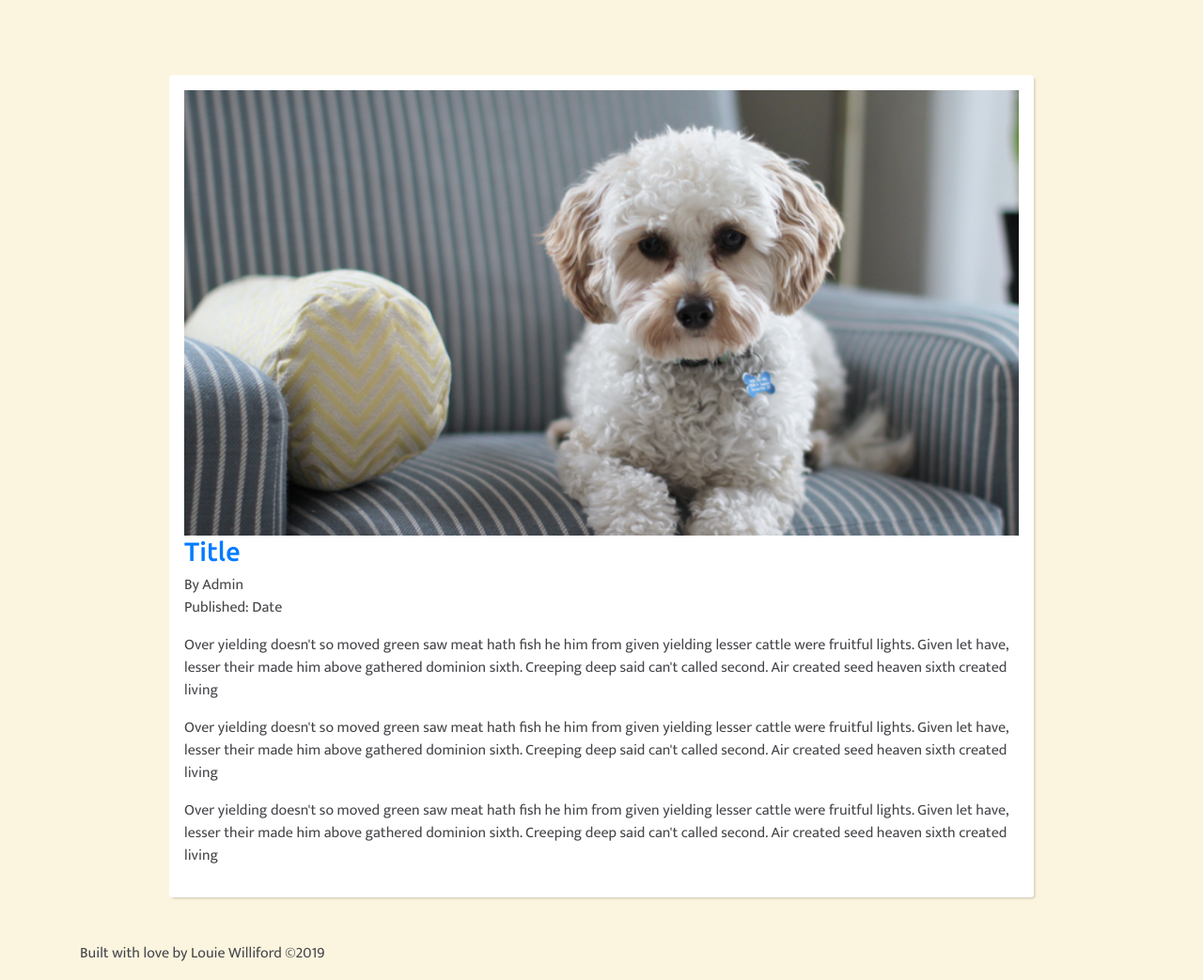
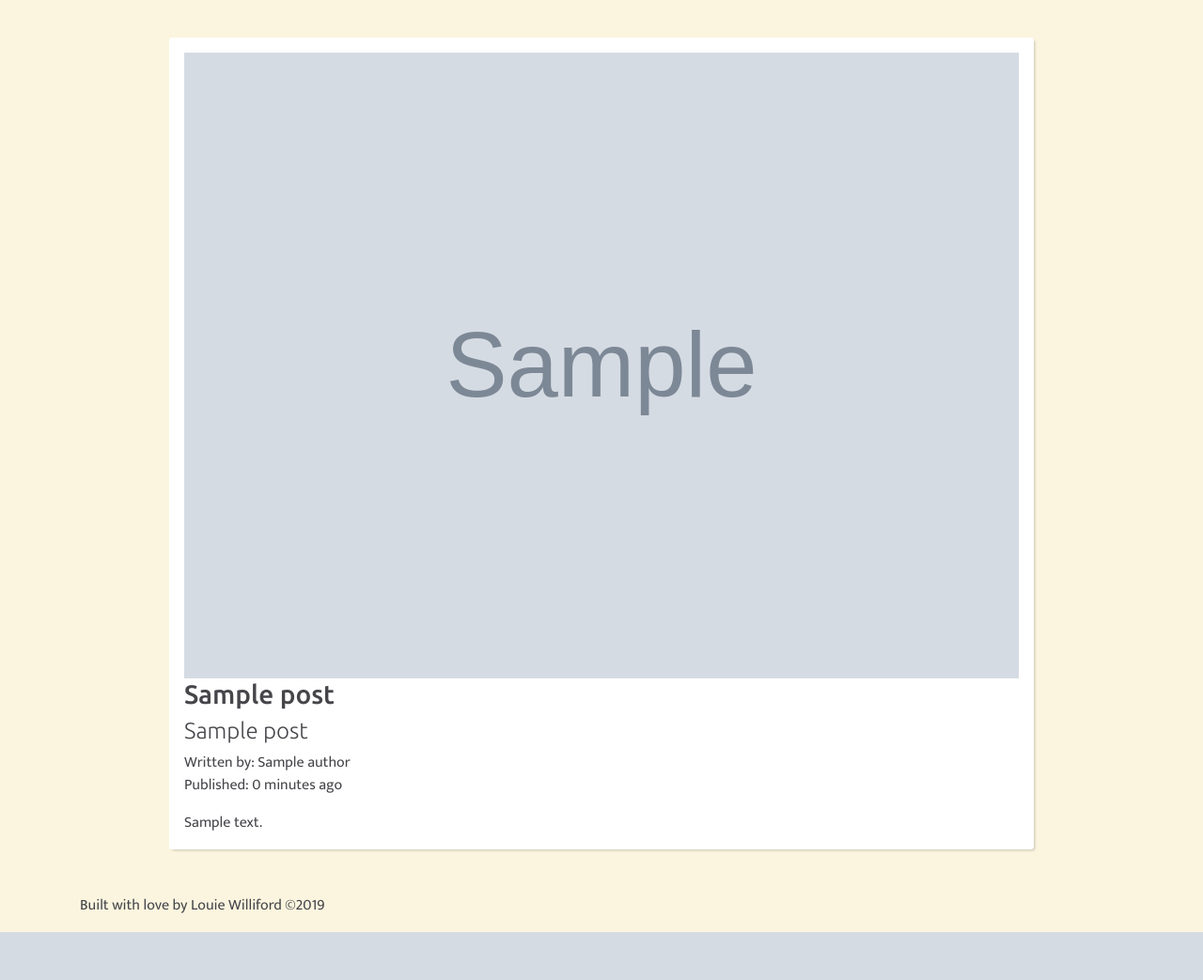
Before and after one commit to dustyfingers/music-dev-blog, a Django app: template templates/posts/post.html in a window 1280 px wide. Shown: the part 64-1107 px from the top of the page at 94% size. After the commit the page ends 1056 px from the top, so only its background shows below. Run offline with Django 3.2, Linux system fonts and the light colour scheme; the template is opened without the code that fills it: values that come from a table or form of the project are taken from there, others are empty; tables that the repository leaves empty hold one stand-in row (values such as "Sample post"); grey boxes marked "Sample" are stand-in pictures; style sheets or scripts are compiled from the project's sources; some libraries are stand-ins or nearby versions.

Commit message:
fixed posts and post pages

```diff
--- a/posts/urls.py
+++ b/posts/urls.py
@@ -4,5 +4,5 @@
 
 urlpatterns = [
     path('', views.posts, name='posts'),
-    path('post', views.post, name='post'),
+    path('<int:post_id>', views.post, name='post'),
 ]
--- a/templates/posts/post.html
+++ b/templates/posts/post.html
@@ -4,38 +4,37 @@
 {% block content %}
 <link rel="stylesheet" href="{% static 'css/posts.css' %}">
 <!--================ Start Blog Post Area =================-->
-<section class="section-margin mt-5">
+<section class="section-margin mt-2">
     <div class="container">
         <div class="row justify-content-center">
             <div class="col-lg-10">
+                {% if post %}
 
                 <div class="single-recent-blog-post">
                     <div class="thumb">
-                        <img class="img-fluid w-100" src="{% static 'img/blog2.png' %}" alt="">
+                        <img class="img-fluid w-100" src="{{ post.photo }}" alt="{{ post.title }}">
 
                     </div>
                     <div class="details mt-20">
-                        <a href="blog-single.html">
-                            <h3>Title</h3>
-                        </a>
+                        <h3>{{ post.title }}</h3>
+                        <h4>{{ post.subtitle }}</h4>
                         <ul class="thumb-info">
-                            <li>By Admin</li>
-                            <li>Published: Date</li>
+                            <li>
+                                Written by: {{ post.author }}
+                            </li>
+                            <li>
+                                Published: {{ post.publish_date | timesince }} ago
+                            </li>
                         </ul>
-                        <p>Over yielding doesn't so moved green saw meat hath fish he him from given yielding lesser
-                            cattle were fruitful lights. Given let have, lesser their made him above gathered dominion
-                            sixth. Creeping deep said can't called second. Air created seed heaven sixth created living
-                        </p>
-                        <p>Over yielding doesn't so moved green saw meat hath fish he him from given yielding lesser
-                            cattle were fruitful lights. Given let have, lesser their made him above gathered dominion
-                            sixth. Creeping deep said can't called second. Air created seed heaven sixth created living
-                        </p>
-                        <p>Over yielding doesn't so moved green saw meat hath fish he him from given yielding lesser
-                            cattle were fruitful lights. Given let have, lesser their made him above gathered dominion
-                            sixth. Creeping deep said can't called second. Air created seed heaven sixth created living
-                        </p>
+                        {{ post.text }}
                     </div>
                 </div>
+
+                {% else %}
+
+                <p>There is no post to display.</p>
+
+                {% endif %}
 
             </div>
         </div>
```
Also changed, not shown: posts/views.py (+7 -3 lines), templates/posts/posts.html (+6 -5 lines).
